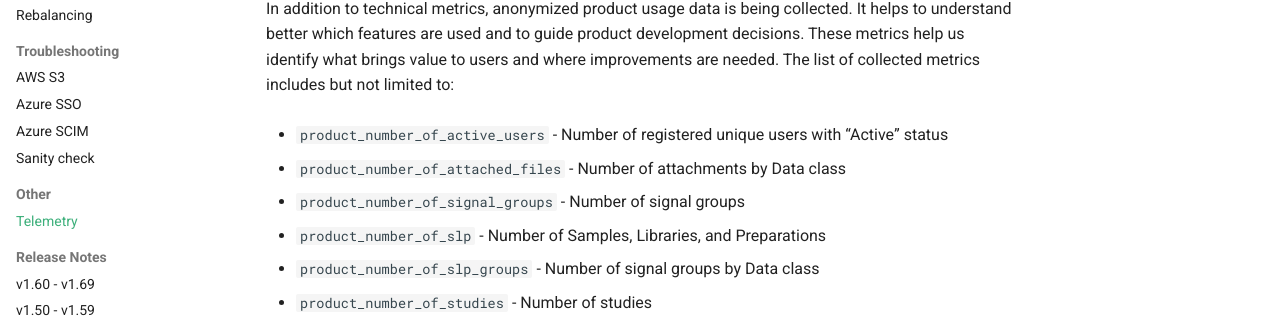
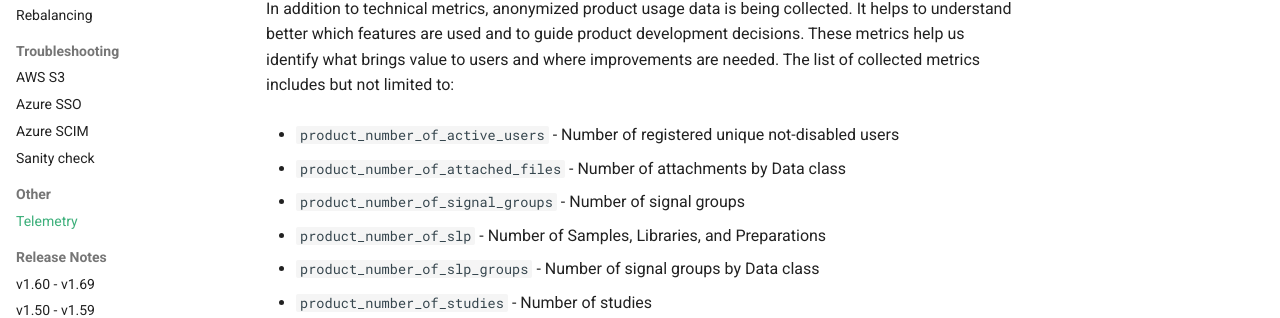
Before and after one commit to genestack/admin-docs, an MkDocs documentation site: the page built from docs/home/other/telemetry.md, in a window 1280 px wide and 1177 px high. Shown: the part 592-910 px from the top of the window. Built offline with MkDocs 1.6.1 and Material for MkDocs 9.7.7, drawn with Linux system fonts in a browser that asks for light colours; the version menu is left out.

Commit message:
Update docs/home/other/telemetry.md
Co-authored-by: Mikhail Smazhevsky <mikhail.smazhevsky@genestack.com>

```diff
--- a/docs/home/other/telemetry.md
+++ b/docs/home/other/telemetry.md
@@ -16,7 +16,7 @@ Genestack doesn't collect any personal information without user consent, complyi
 
 In addition to technical metrics, anonymized product usage data is being collected. It helps to understand better which features are used and to guide product development decisions. These metrics help us identify what brings value to users and where improvements are needed. The list of collected metrics includes but not limited to:
 
-- `product_number_of_active_users` - Number of registered unique users with “Active” status
+- `product_number_of_active_users` - Number of registered unique not-disabled users
 
 - `product_number_of_attached_files` - Number of attachments by Data class
 
```
